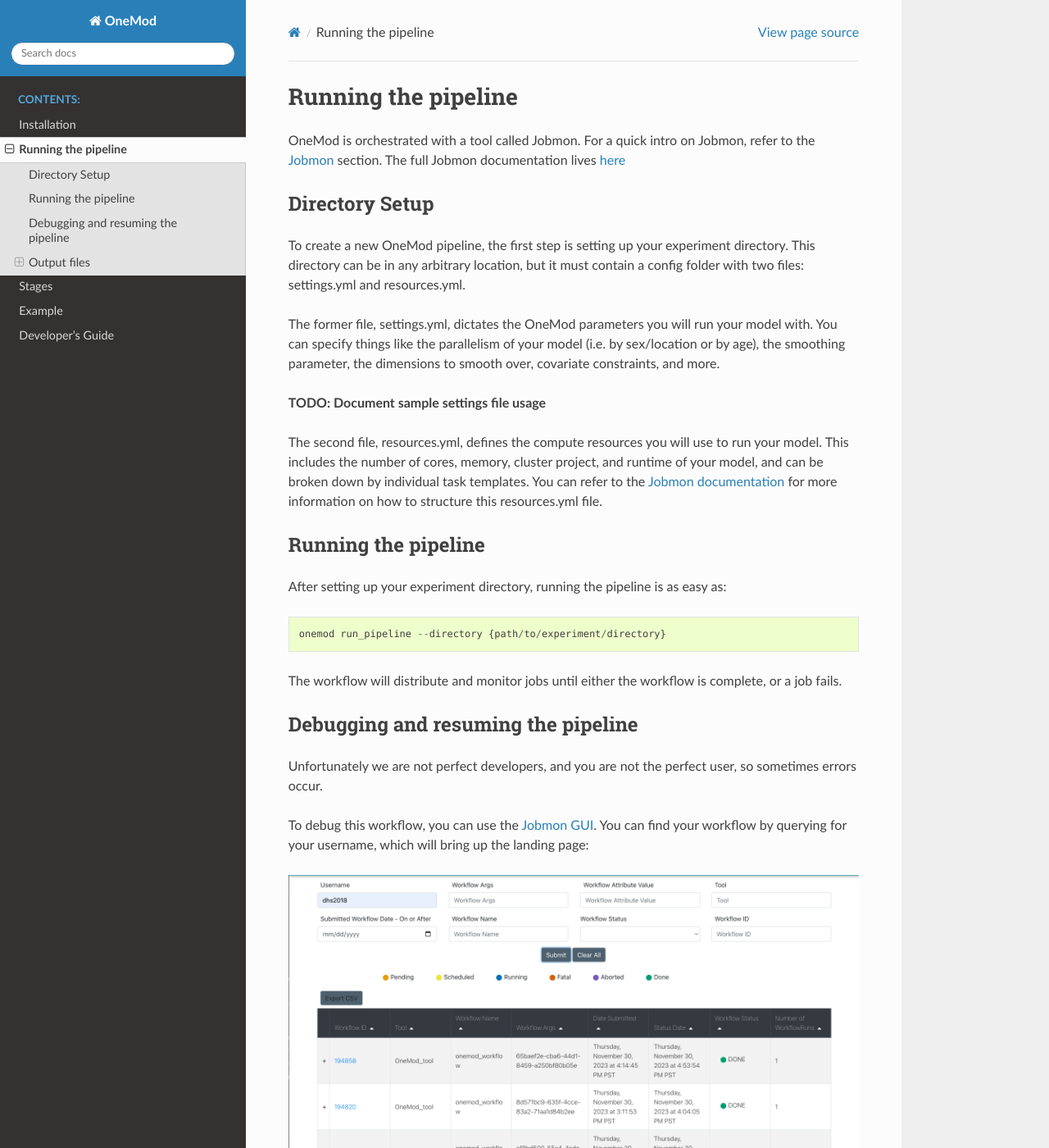
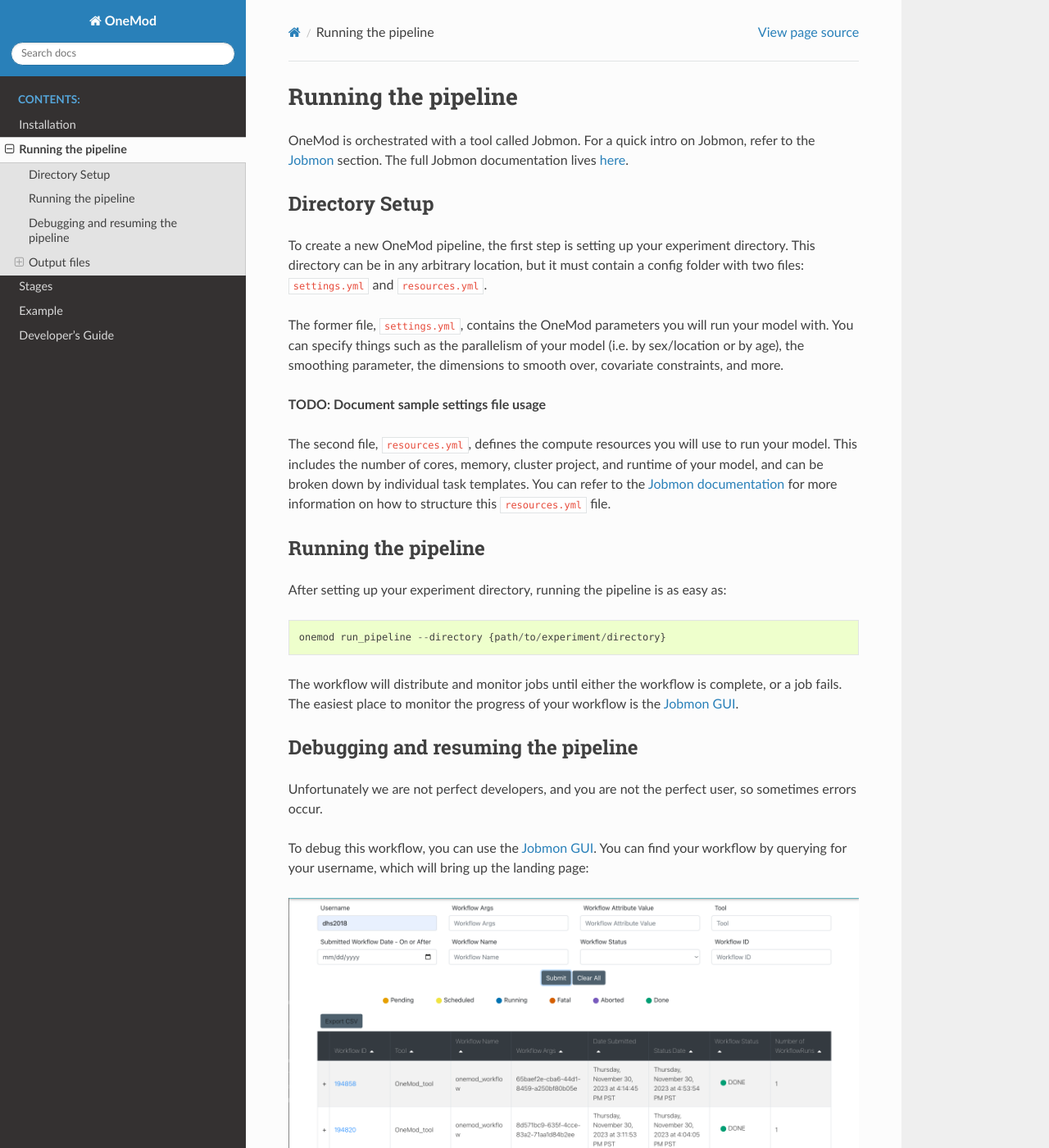
Before and after one commit to ihmeuw-msca/OneMod, a Sphinx documentation site: the page built from docs/usage.rst, in a window 1280 px wide and 1400 px high. Shown: the whole window at 82% size. Built offline with Sphinx 7.4.7 and the Read the Docs theme 2.0.0, drawn with Linux system fonts in a browser that asks for light colours; pages that are not in the unit, such as notebooks, are missing from menus; some of the changed text lies outside the part shown.

```diff
--- a/docs/example/index.rst
+++ b/docs/example/index.rst
@@ -2,4 +2,7 @@
 Example
 ####################
 
-TODO
+
+.. toctree::
+
+    example
--- a/docs/stages/index.rst
+++ b/docs/stages/index.rst
@@ -4,6 +4,8 @@ Stages
 
 .. toctree::
 
+    regmod_smooth
     rover_covsel
     spxmod
+swimr
     weave
--- /dev/null
+++ b/docs/stages/spxmod.rst
@@ -0,0 +1,5 @@
+#####
+SWiMR
+#####
+
+TODO
--- a/docs/usage.rst
+++ b/docs/usage.rst
@@ -3,25 +3,25 @@ Running the pipeline
 ####################
 
 OneMod is orchestrated with a tool called Jobmon. For a quick intro on Jobmon, refer to the :ref:`jobmon` section.
-The full Jobmon documentation lives `here <https://jobmon.readthedocs.io/en/latest/>`_
+The full Jobmon documentation lives `here <https://jobmon.readthedocs.io/en/latest/>`_.
 
 +++++++++++++++++++++++++++++++
 Directory Setup
 +++++++++++++++++++++++++++++++
 
 To create a new OneMod pipeline, the first step is setting up your experiment directory. This directory can be in any arbitrary
-location, but it must contain a config folder with two files: settings.yml and resources.yml.
+location, but it must contain a config folder with two files: ``settings.yml`` and ``resources.yml``.
 
-The former file, settings.yml, dictates the OneMod parameters you will run your model with. You can specify things like
-the parallelism of your model (i.e. by sex/location or by age), the smoothing parameter, the dimensions to smooth over,
-covariate constraints, and more.
+The former file, ``settings.yml``, contains the OneMod parameters you will run your model with. You can specify things
+such as the parallelism of your model (i.e. by sex/location or by age), the smoothing parameter,
+the dimensions to smooth over, covariate constraints, and more.
 
 **TODO: Document sample settings file usage**
 
-The second file, resources.yml, defines the compute resources you will use to run your model. This includes the number of
+The second file, ``resources.yml``, defines the compute resources you will use to run your model. This includes the number of
 cores, memory, cluster project, and runtime of your model, and can be broken down by individual task templates. You can
 refer to the `Jobmon documentation <https://jobmon.readthedocs.io/en/latest/core_concepts.html#yaml-configuration-files>`_
-for more information on how to structure this resources.yml file.
+for more information on how to structure this ``resources.yml`` file.
 
 +++++++++++++++++++++++++++++++
 Running the pipeline
@@ -32,6 +32,8 @@ After setting up your experiment directory, running the pipeline is as easy as::
     onemod run_pipeline --directory {path/to/experiment/directory}
 
 The workflow will distribute and monitor jobs until either the workflow is complete, or a job fails.
+The easiest place to monitor the progress of your workflow is the
+`Jobmon GUI <https://jobmon-gui.scicomp.ihme.washington.edu/>`_.
 
 .. _jobmon-debugging:
 
@@ -60,7 +62,8 @@ Once your errors are fixed, you can resume an existing OneMod pipeline with::
     onemod resume_pipeline --workflow_id {workflow ID}
 
 
-Both entrypoints (run_pipeline and resume_pipeline) have standard help pages you can access by suffixing the command with -h.
+Both entrypoints (``run_pipeline`` and ``resume_pipeline``) have standard help pages you can access by suffixing
+the command with -h.
 
 
 +++++++++++++++++++++++++++++++++++
@@ -106,7 +109,7 @@ OneMod creates a lot of output files. After running, the experiment directory sh
 Rover Covsel Files
 ------------------
 
-The rover_covsel directory contains the output of the covariate selection step.
+The ``rover_covsel`` directory contains the output of the covariate selection step.
 
 * selected_covs.yaml
 
```
Also changed, not shown: other parts of docs/usage.rst (+1 -1 lines), docs/developer_guide.rst (+6 -6 lines), docs/example/README.md (+6 -1 lines), docs/example/example.rst (added, +81 -0 lines).
